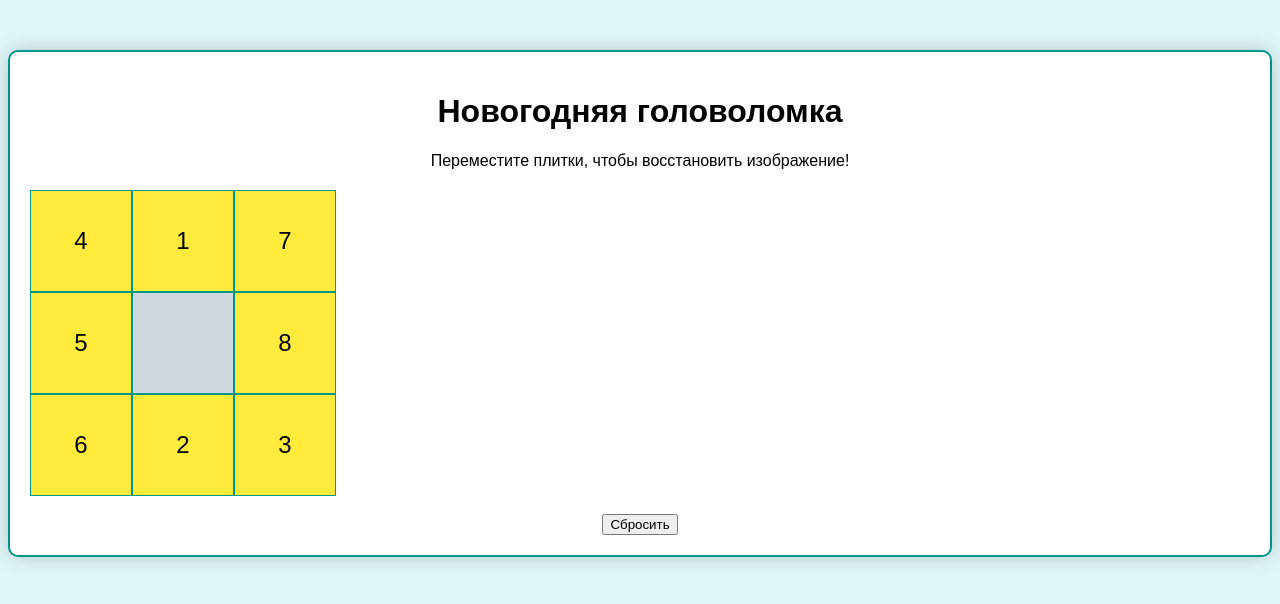
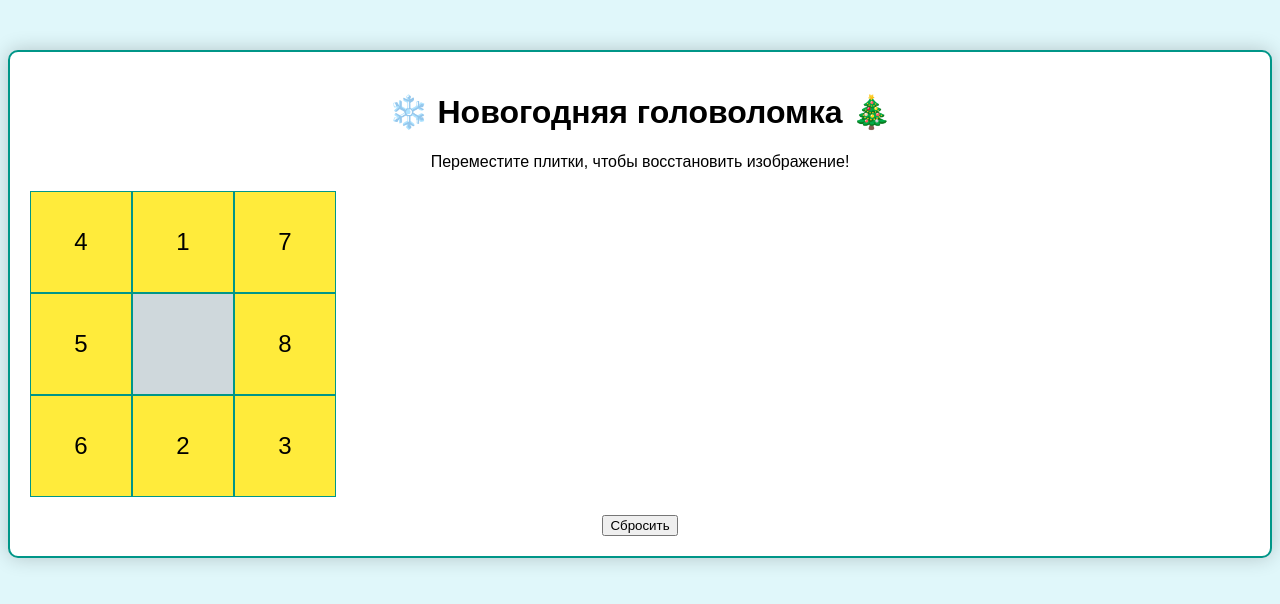
Before and after one commit to ann12987/holidays-puzzle-game, a plain HTML site: page index.html in a window 1280 px wide. Drawn offline with Linux system fonts and the light colour scheme.

Commit message:
Update index.html

```diff
--- a/index.html
+++ b/index.html
@@ -8,7 +8,7 @@
 </head>
 <body>
     <div class="container">
-        <h1>Новогодняя головоломка</h1>
+        <h1>❄️ Новогодняя головоломка 🎄</h1>
         <p class="instructions">Переместите плитки, чтобы восстановить изображение!</p>
         <div id="puzzle" class="puzzle"></div>
         <button id="reset">Сбросить</button>
```
